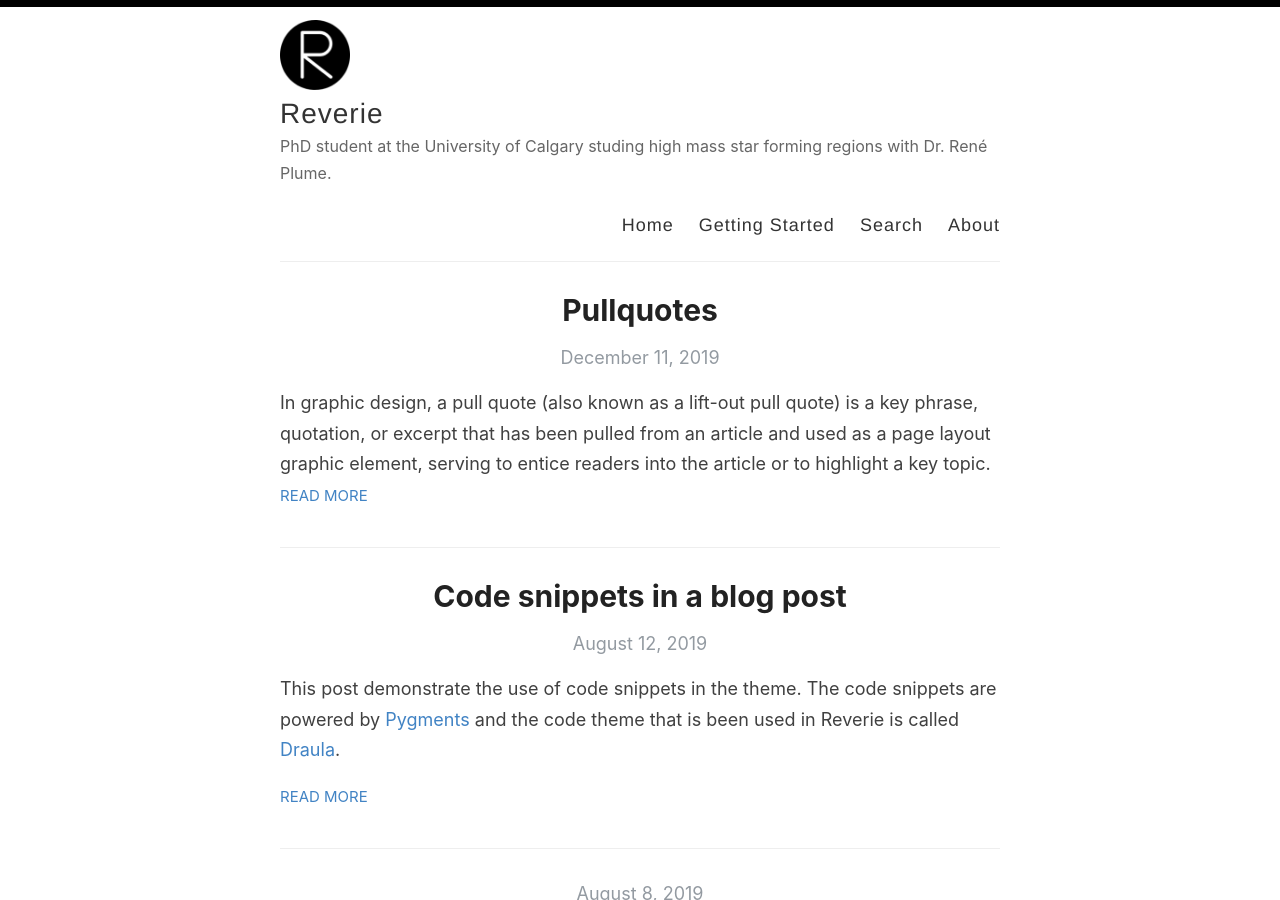
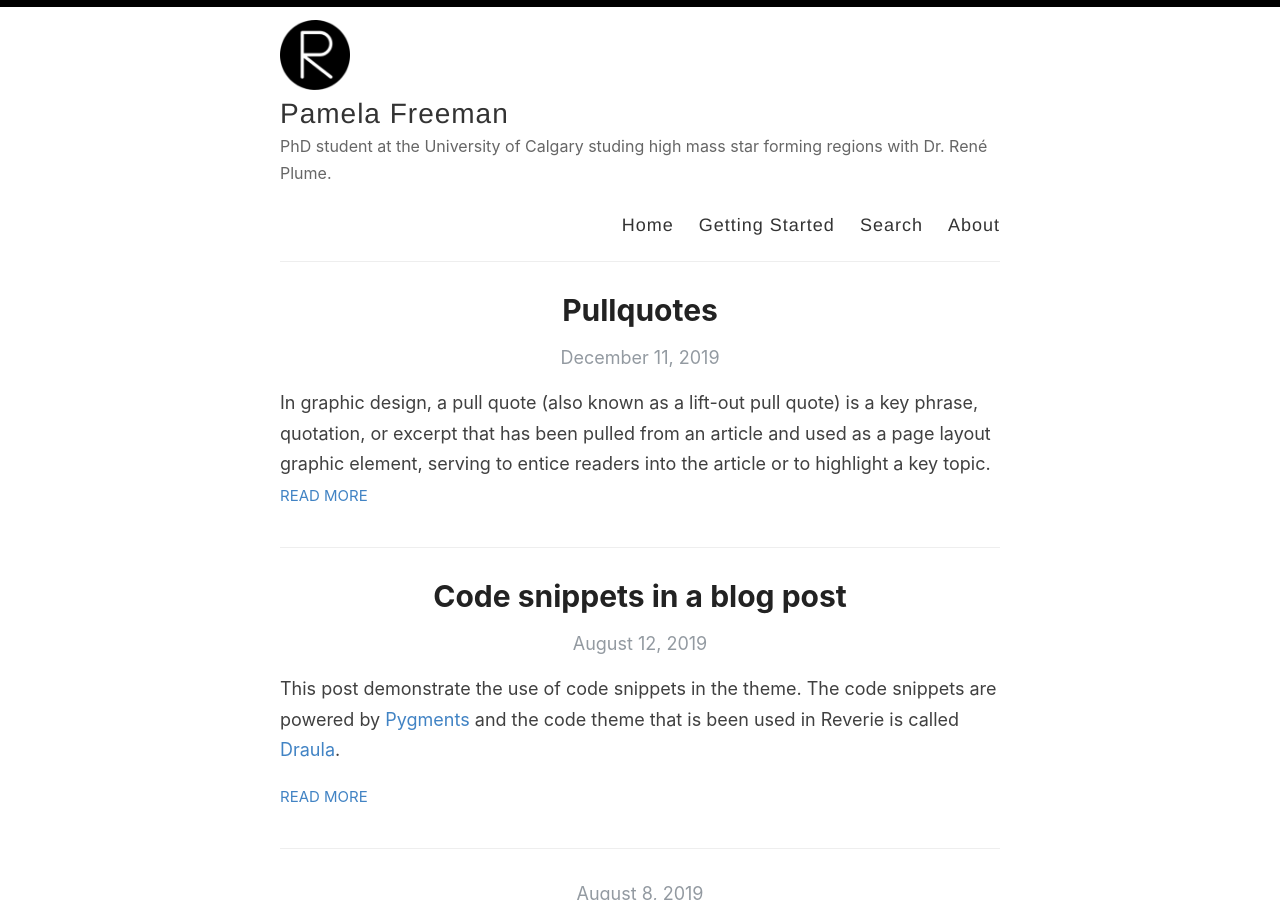
Before and after one commit to pafreema/pafreema, a Jekyll site: the page built from index.html, in a window 1280 px wide and 900 px high. Built offline with Jekyll 4.4.1, drawn with Linux system fonts in a browser that asks for light colours; the list of posts is cut into pages by our own code.

Commit message:
Update _config.yml

```diff
--- a/_config.yml
+++ b/_config.yml
@@ -3,7 +3,7 @@
 #
 
 # Name of your site (displayed in the header)
-name: Reverie
+name: Pamela Freeman
 
 # Name of the author
 author: Pamela Freeman
@@ -21,15 +21,15 @@ avatar: /images/reverie.png
 # Includes an icon in the footer for each username you enter
 footer-links:
   dribbble:
-  email: amit.d.merchant@gmail.com
+  email: pamela.freeman@ucalgary.ca
   facebook:
   flickr:
-  github: amitmerchant1990/reverie
-  instagram:
+  github:
+  instagram: hamelafreeman
   linkedin:
   pinterest:
   rss: rss
-  twitter: amit_merchant
+  twitter:
   stackoverflow:
   youtube: # channel/<your_long_string> or user/<user-name>
   googleplus: # anything in your profile username that comes after plus.google.com/
```
